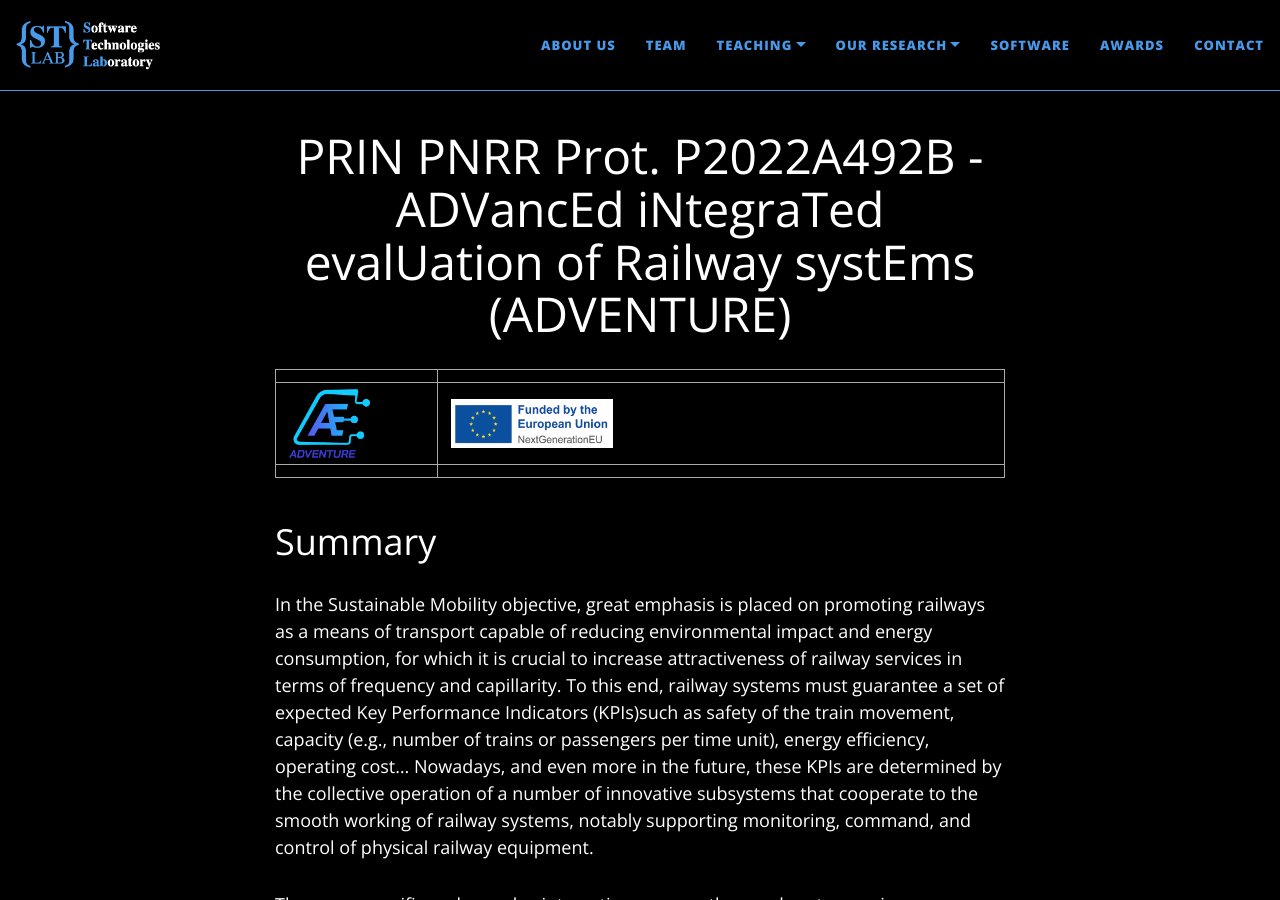
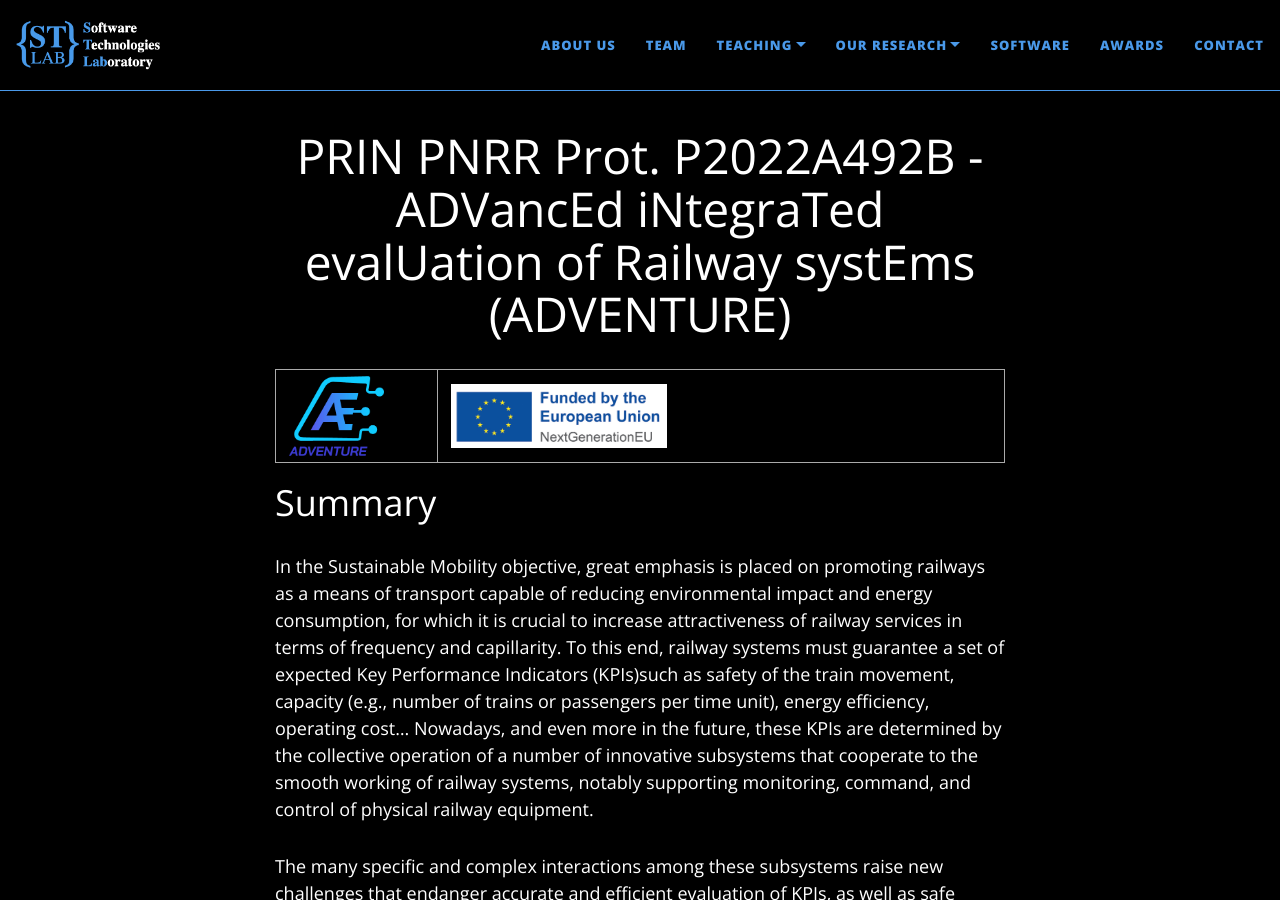
Before and after one commit to STLab-UniFI/STLab-UniFI.github.io, a Jekyll site: the page built from pages/projects/adventure.md, in a window 1280 px wide and 900 px high. Built offline with Jekyll 4.4.1, drawn with Linux system fonts in a browser that asks for light colours; nearby versions of some CDN libraries.

Commit message:
Update adventure.md

```diff
--- a/pages/projects/adventure.md
+++ b/pages/projects/adventure.md
@@ -3,22 +3,15 @@ layout: page
 title: PRIN PNRR Prot. P2022A492B - ADVancEd iNtegraTed evalUation of Railway systEms (ADVENTURE)
 <!-- subtitle: X  -->
 ---
-<table>
-<caption></caption>
-<thead>
-<tr><th></th><th></th></tr>
-</thead>
-<tfoot>
-<tr><td></td><td></td></tr>
-</tfoot>
+<table border="0">
 <tbody>
-<tr><td><figure>
+    <tr><td><figure>
     <img src="/img/logos/adventure.png"
-         alt="" style="text-align: left; width: 60%;">
+         alt="" style="text-align: left; width: 70%;">
     <figcaption></figcaption>
 </figure></td><td><figure>
     <img src="/img/logos/nextgeneu_en.png"
-         alt="" style="text-align: right; width: 30%;">
+         alt="" style="text-align: right; width: 40%;">
     <figcaption></figcaption>
 </figure>
 </td></tr>
```
